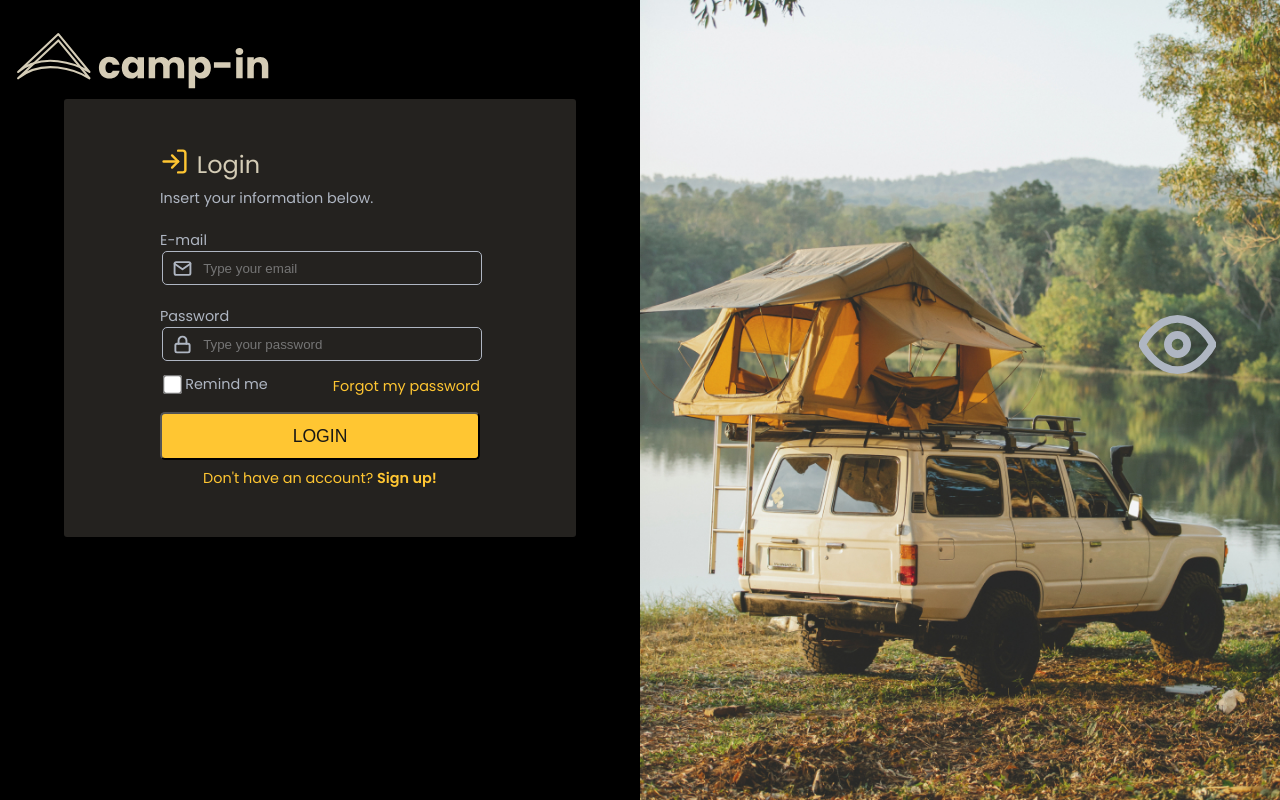
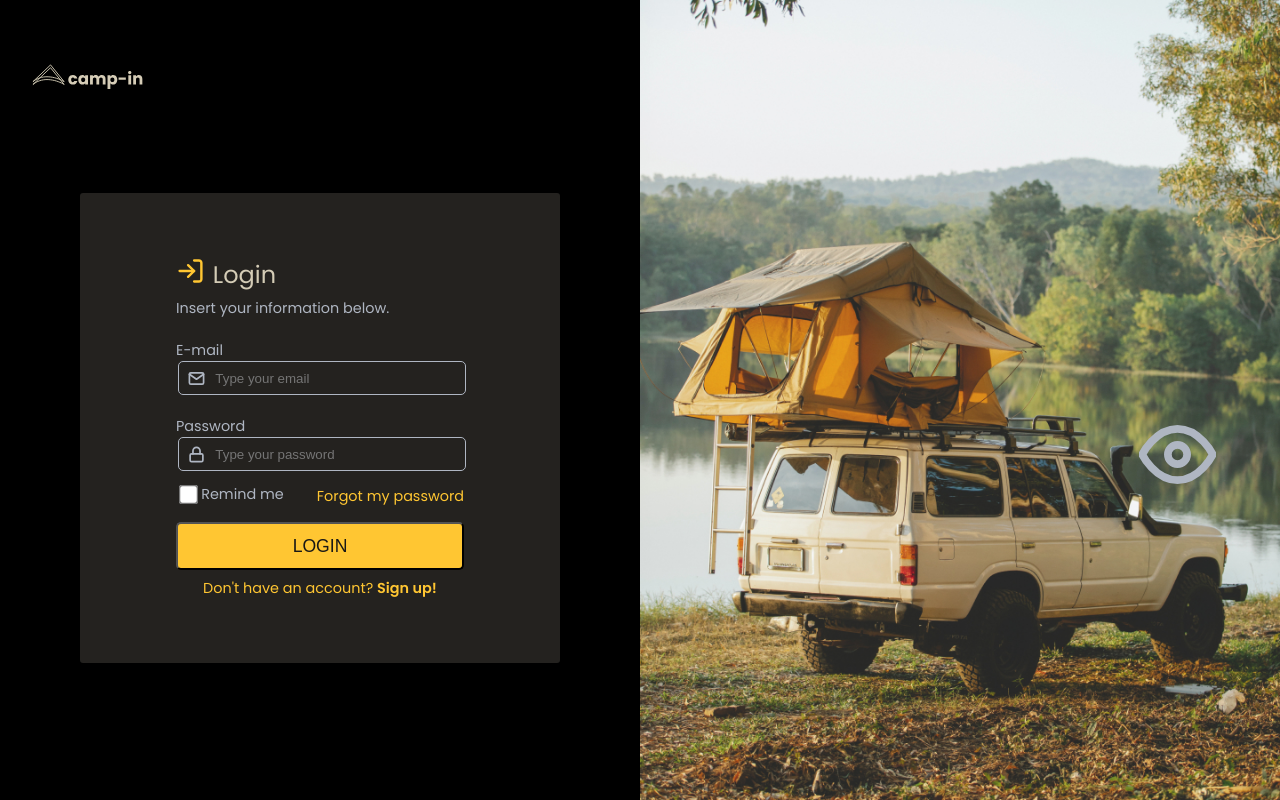
Before and after one commit to adlascio-instructor/web-dev-1-week-4-assignment-momoiropuchoman, a plain HTML site: page index.html in a window 1280 px wide. Drawn offline with Linux system fonts and the light colour scheme.

Commit message:
Adjust the position of the logo and log-in area

```diff
--- a/style.scss
+++ b/style.scss
@@ -154,15 +154,17 @@ body {
     grid-template-columns: 50% 50%;
   }
 
-  .side-image {
-    width: 100%;
+  .logo-image {
+    width: 7rem;
     height: auto;
+    margin-top: 4rem;
+    margin-left: 2rem;
   }
 
   .login-area {
-    width: 80%;
-    margin: 0 auto;
-    padding: 3rem 15%;
+    width: 75%;
+    margin: 6rem auto 0;
+    padding: 4rem 15%;
     background-color: var(--form-background);
     border-radius: 3px;
   }
@@ -170,4 +172,9 @@ body {
   .login-title {
     margin-top: 0;
   }
+
+  .side-image {
+    width: 100%;
+    height: auto;
+  }
 }
```
Also changed, not shown: style.css, 1 other file.
